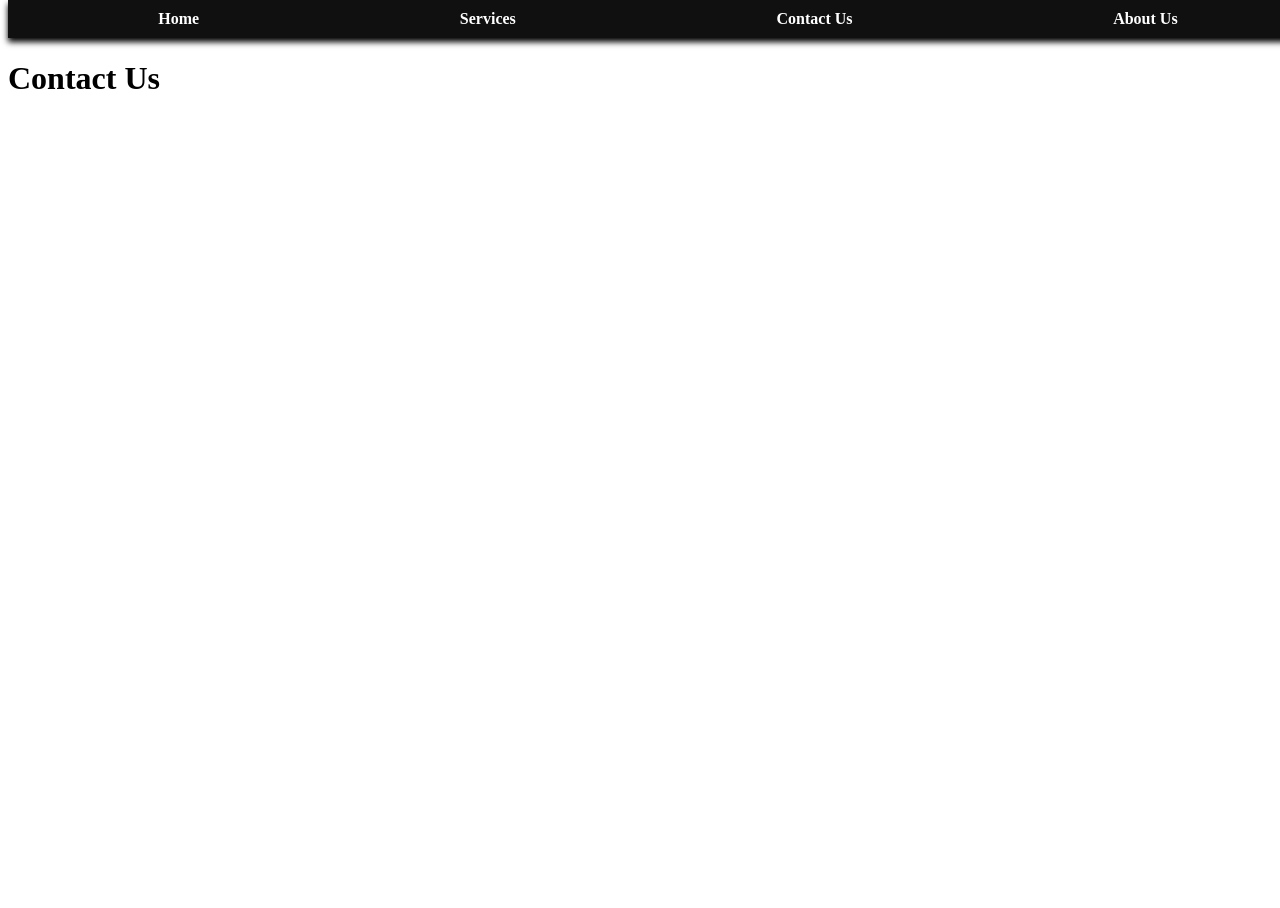
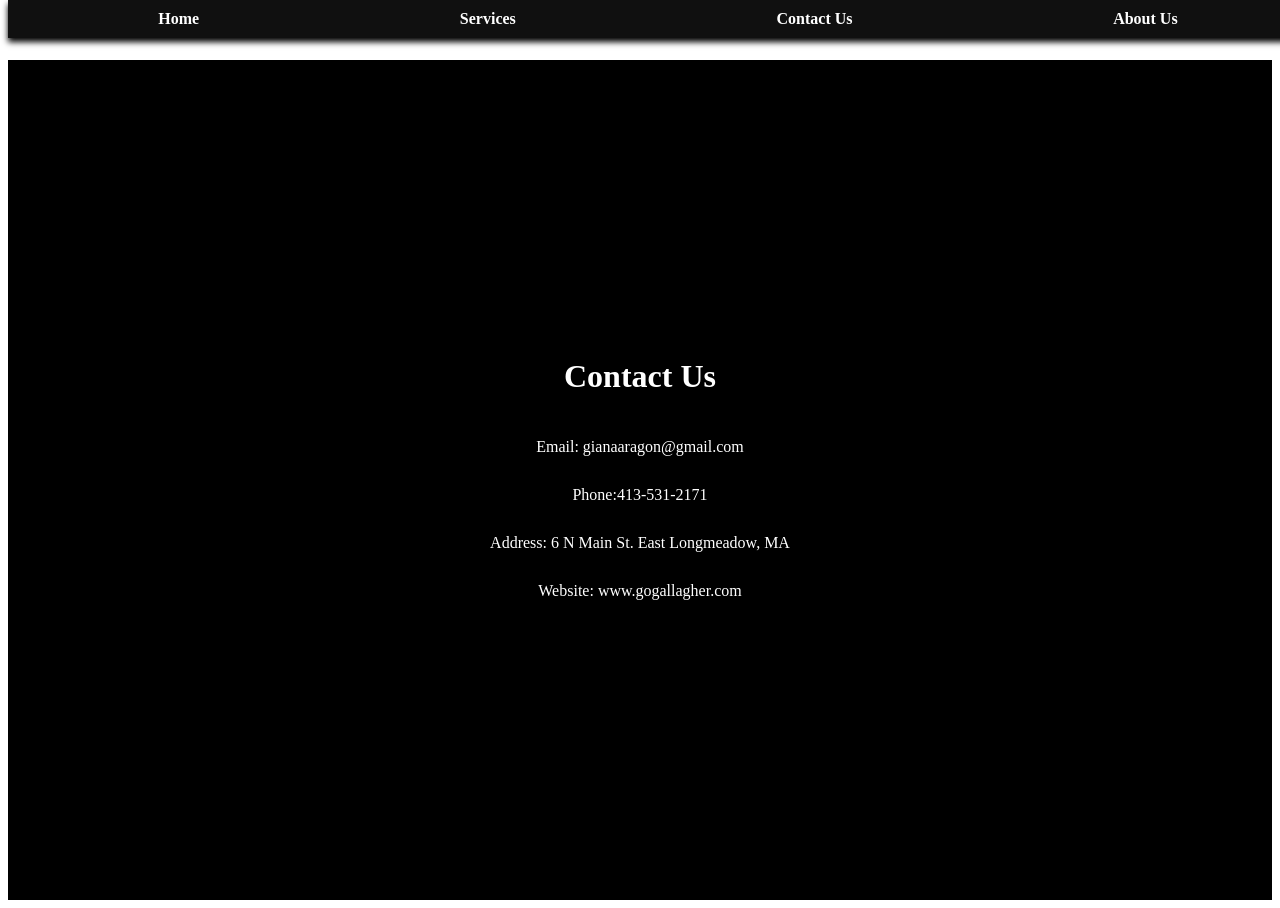
Before and after one commit to ivapbj/The-G-Spa, a React (Create React App) app in the folder the/: page /contact-us in a window 1280 px wide. Before the commit the page ends 800 px from the top, so only its background shows below. Built offline with nearby package versions, Linux system fonts and the light colour scheme.

Commit message:
added contact page and links

```diff
--- a/the/src/pages/ContactUs.js
+++ b/the/src/pages/ContactUs.js
@@ -1,7 +1,84 @@
 import React from "react";
 
 const ContactUs = () => {
-  return <h1>Contact Us</h1>;
+  return (
+    <div
+      style={{
+        backgroundColor: "black", // Background color for the page
+        color: "white",
+        minHeight: "100vh", // Full viewport height
+        display: "flex",
+        flexDirection: "column",
+        justifyContent: "center", // Center vertically
+        alignItems: "center", // Center horizontally
+        textAlign: "center",
+        padding: "20px",
+      }}
+    >
+      <h1 style={{ marginBottom: "20px" }}>Contact Us</h1>
+      <div style={{ lineHeight: "2" }}>
+        {/* Clickable Email */}
+        <p>
+          Email:{" "}
+          <a
+            href="mailto:gianaaragon@gmail.com"
+            style={{
+              color: "white",
+              textDecoration: "none",
+            }}
+          >
+            gianaaragon@gmail.com
+          </a>
+        </p>
+
+        {/* Clickable Phone */}
+        <p>
+          Phone:
+          <a
+            href="tel:4135312171"
+            style={{
+              color: "white",
+              textDecoration: "none",
+            }}
+          >
+            413-531-2171
+          </a>
+        </p>
+
+        {/* Clickable Address */}
+        <p>
+          Address:{" "}
+          <a
+            href="https://www.google.com/maps?q=6+N+Main+St,+East+Longmeadow,+MA"
+            target="_blank"
+            rel="noopener noreferrer"
+            style={{
+              color: "white",
+              textDecoration: "none",
+            }}
+          >
+            6 N Main St. East Longmeadow, MA
+          </a>
+        </p>
+
+        {/* Clickable Website */}
+        <p>
+          Website:{" "}
+          <a
+            href="https://www.gogallagher.com"
+            target="_blank"
+            rel="noopener noreferrer"
+            style={{
+              color: "white",
+              textDecoration: "none",
+            }}
+          >
+            www.gogallagher.com
+          </a>
+        </p>
+      </div>
+    </div>
+  );
 };
 
 export default ContactUs;
```
